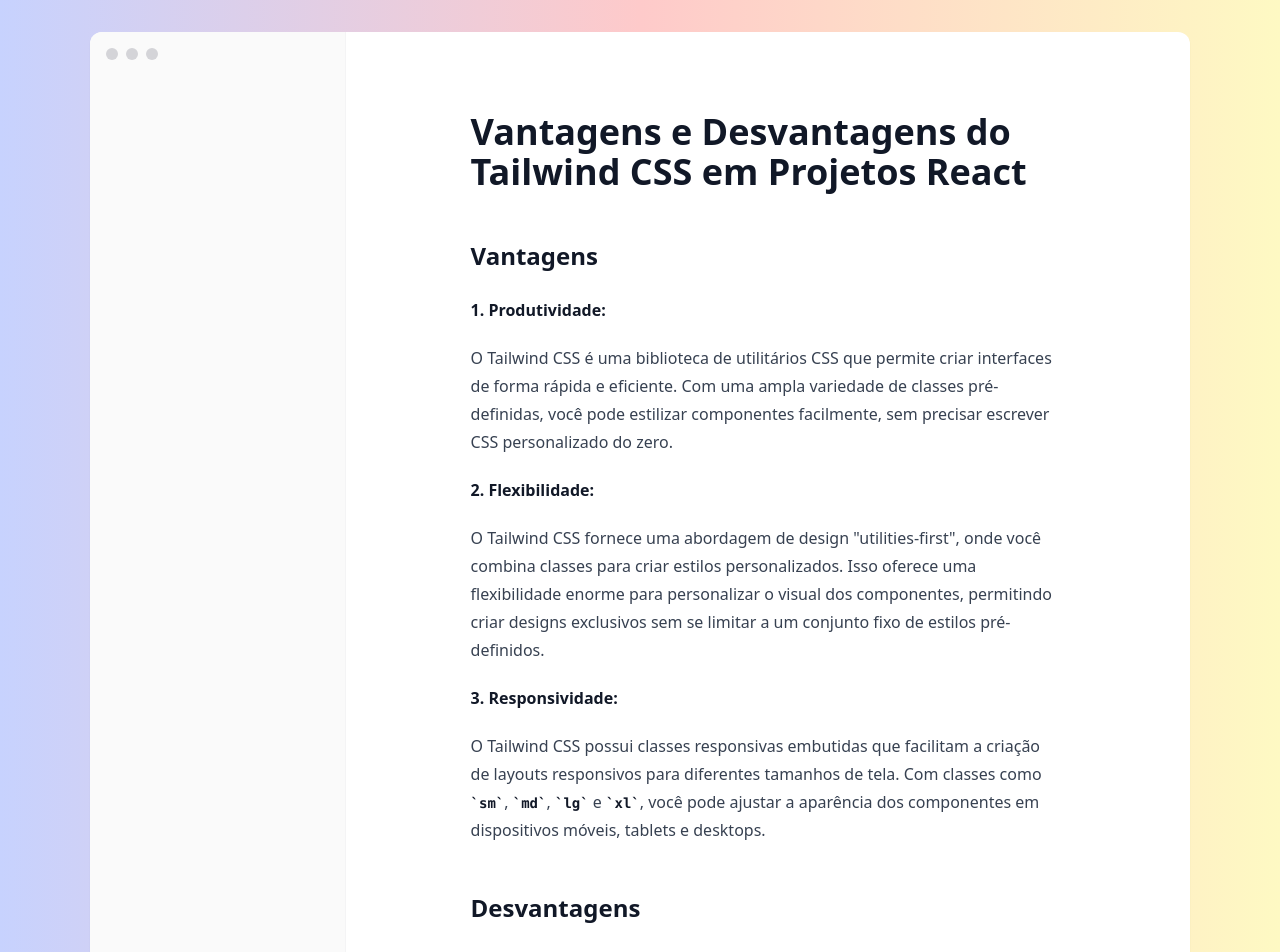
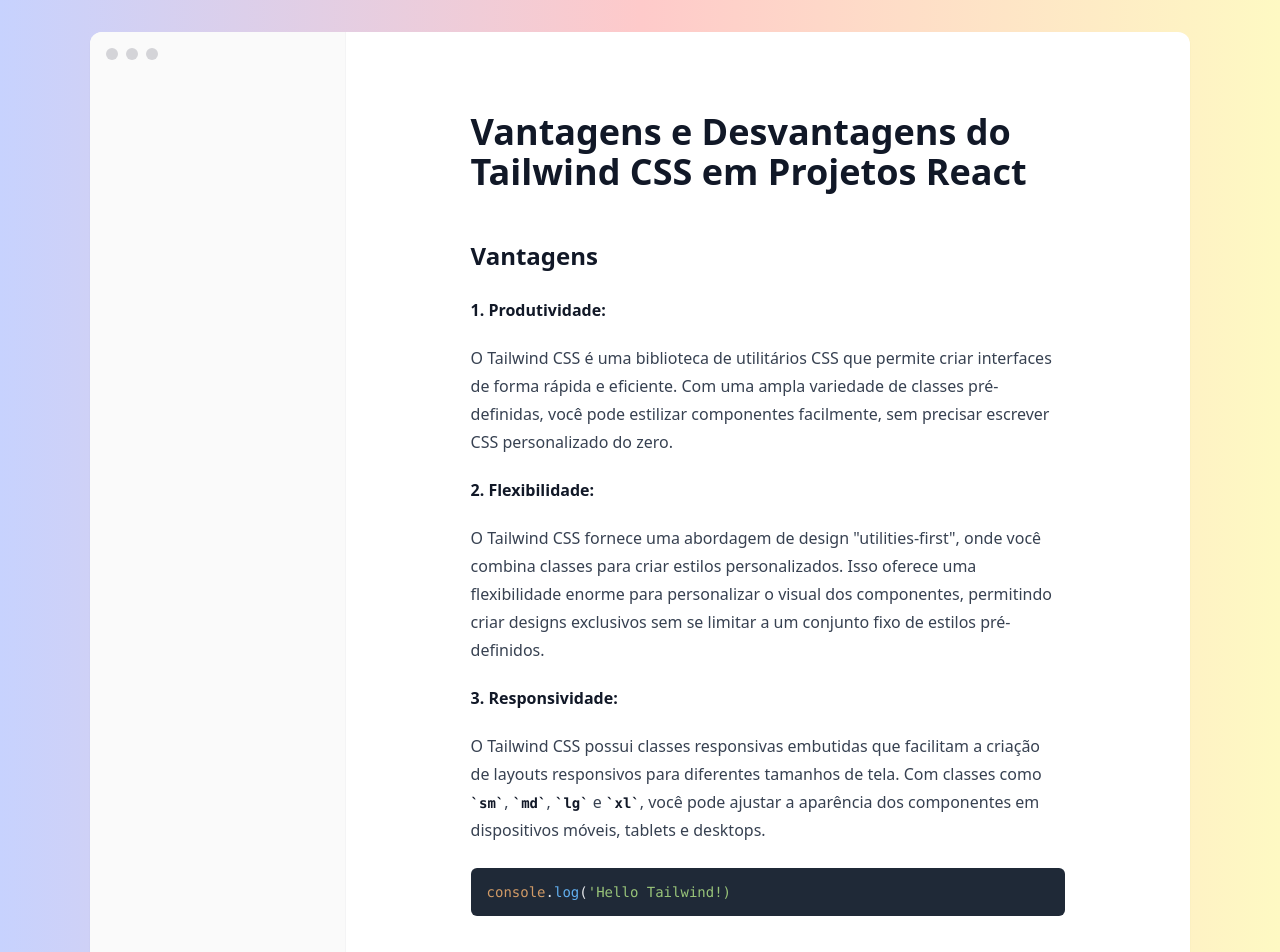
Before and after one commit to marcionitao/my-notion, a React (Vite) app: page / in a window 1280 px wide. Shown: the top 952 px of the page. Built offline with nearby package versions, Linux system fonts and the light colour scheme.

Commit message:
add code format on the editor

```diff
--- a/package.json
+++ b/package.json
@@ -10,9 +10,12 @@
     "preview": "vite preview"
   },
   "dependencies": {
+    "@tiptap/extension-code-block-lowlight": "^2.0.4",
     "@tiptap/pm": "^2.0.4",
     "@tiptap/react": "^2.0.4",
     "@tiptap/starter-kit": "^2.0.4",
+    "highlight.js": "^11.8.0",
+    "lowlight": "^2.9.0",
     "react": "^18.2.0",
     "react-dom": "^18.2.0"
   },
--- a/src/components/Editor.tsx
+++ b/src/components/Editor.tsx
@@ -1,13 +1,28 @@
 import { useEditor, EditorContent } from '@tiptap/react'
 import StarterKit from '@tiptap/starter-kit'
+import { lowlight } from 'lowlight'
+import CodeBlockLowlight from '@tiptap/extension-code-block-lowlight'
+import javascript from 'highlight.js/lib/languages/javascript'
 import { conteudoPage } from './conteudoPage'
+
+import 'highlight.js/styles/atom-one-dark.css'
+
+lowlight.registerLanguage('javascript', javascript)
 
 export default function Editor() {
   const editor = useEditor({
     extensions: [
       StarterKit,
+      CodeBlockLowlight.configure({
+        lowlight,
+      }),
     ],
     content: conteudoPage,
+    editorProps: {
+      attributes: {
+        class: 'outline-none'
+      }
+    }
   })
   return (
     <EditorContent
--- a/src/components/conteudoPage.ts
+++ b/src/components/conteudoPage.ts
@@ -7,6 +7,7 @@ export const conteudoPage = `
   <p>O Tailwind CSS fornece uma abordagem de design "utilities-first", onde você combina classes para criar estilos personalizados. Isso oferece uma flexibilidade enorme para personalizar o visual dos componentes, permitindo criar designs exclusivos sem se limitar a um conjunto fixo de estilos pré-definidos.</p>
   <p><strong>3. Responsividade:</strong></p>
   <p>O Tailwind CSS possui classes responsivas embutidas que facilitam a criação de layouts responsivos para diferentes tamanhos de tela. Com classes como <code>sm</code>, <code>md</code>, <code>lg</code> e <code>xl</code>, você pode ajustar a aparência dos componentes em dispositivos móveis, tablets e desktops.</p>
+  <pre><code class="language-javascript">console.log('Hello Tailwind!)</code></pre>
   <h2>Desvantagens</h2>
   <p><strong>1. Tamanho do bundle:</strong></p>
   <p>Uma desvantagem do Tailwind CSS é que ele pode aumentar o tamanho do bundle final do seu aplicativo. Como o Tailwind CSS possui muitas classes utilitárias, todas essas classes precisam ser incluídas no arquivo CSS final, o que pode resultar em um arquivo maior do que o necessário.</p>
```
Also changed, not shown: 1 other file (tests, documents, lock files or other folders).
